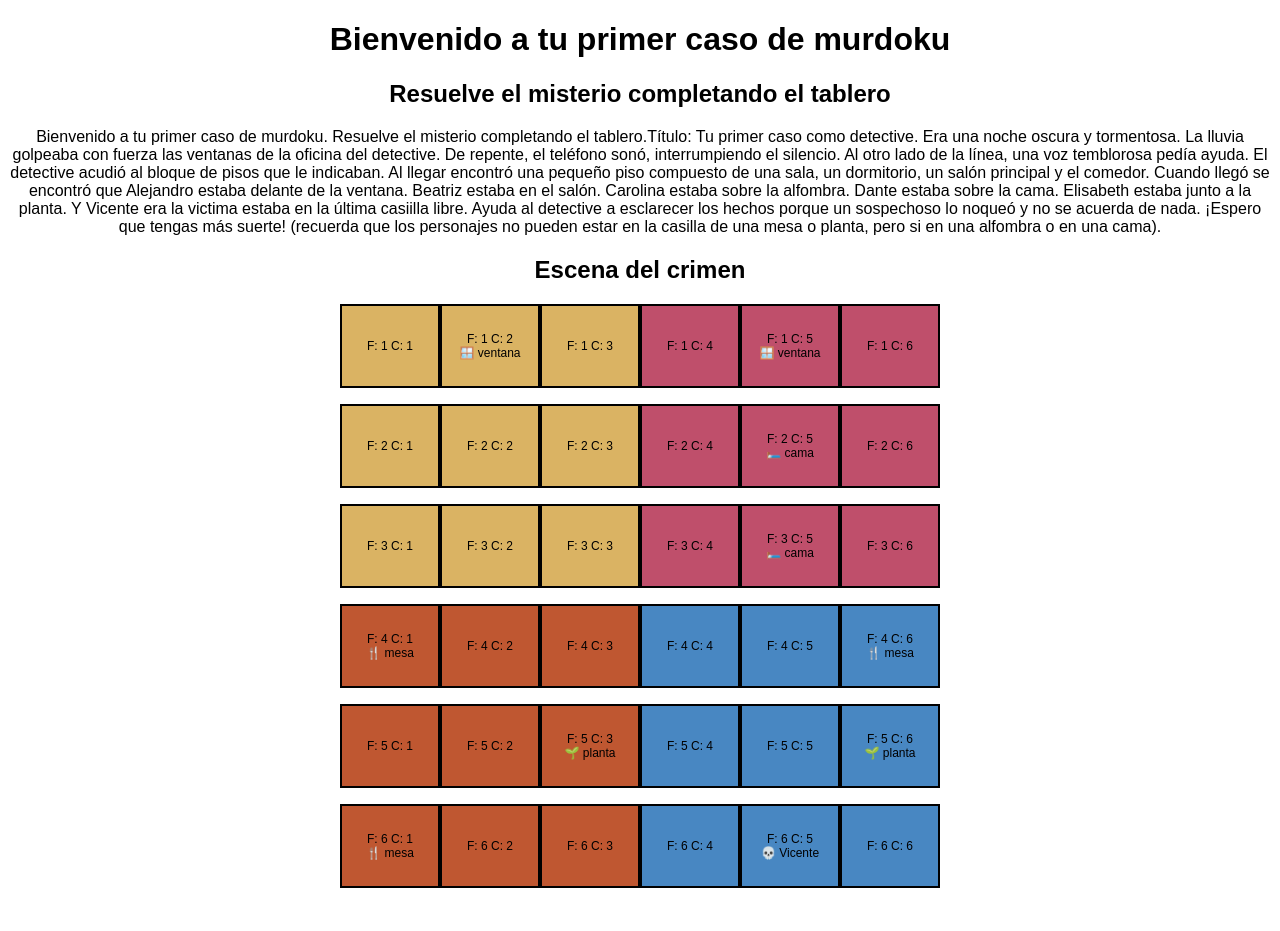
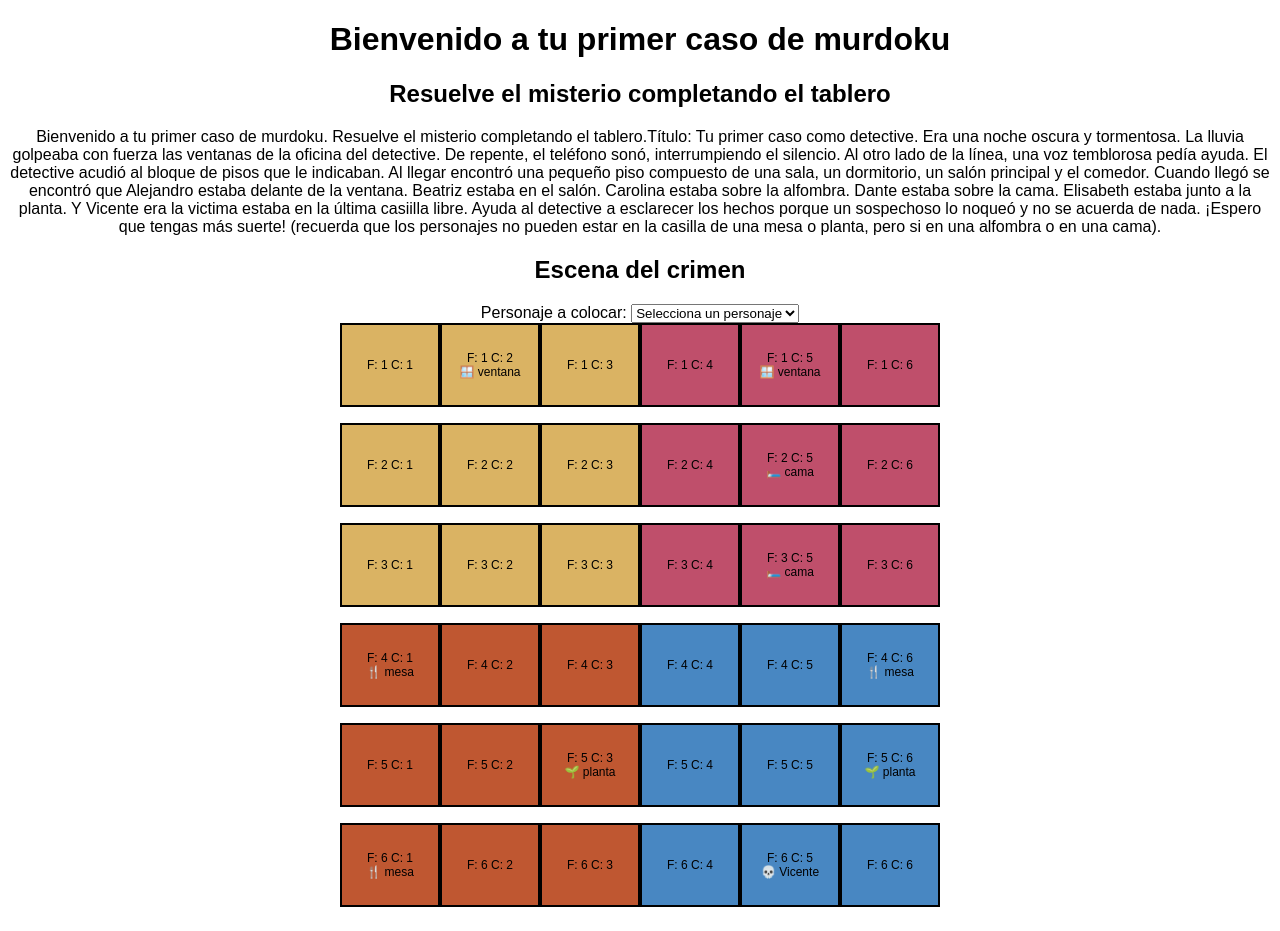
Before and after one commit to sandrablanco/murdoku, a Flask app: page / in a window 1280 px wide. Before the commit the page ends 888 px from the top, so only its background shows below. Run offline with Flask 3, Linux system fonts and the light colour scheme.

Commit message:
changes on index.html

```diff
--- a/templates/index.html
+++ b/templates/index.html
@@ -11,7 +11,19 @@
 <h2> Resuelve el misterio completando el tablero </h2>
 <div id="history"></div>
 <h2>Escena del crimen</h2>
+<div id="controles">
+<label for="coger-personaje">Personaje a colocar:</label>
+<select id="coger-personaje">
+    <option value="">Selecciona un personaje</option>
+    <option value="Alejandro">Alejandro</option>
+    <option value="Beatriz">Beatriz</option>
+    <option value="Carolina">Carolina</option>
+    <option value="Dante">Dante</option>
+    <option value="Elisabeth">Elisabeth</option>
+</select>
+</div>
 <div id="tablero"></div>
+<div id="resultado"></div>
 <script src="/static/script.js"></script>
 </body>
 </html>
```
Also changed, not shown: app.py (+0 -25 lines).
